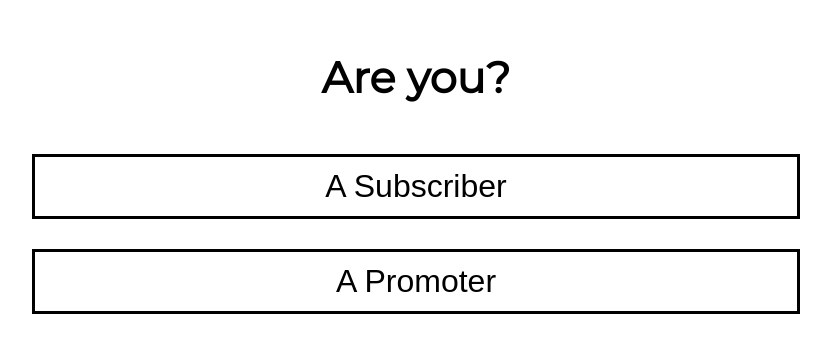
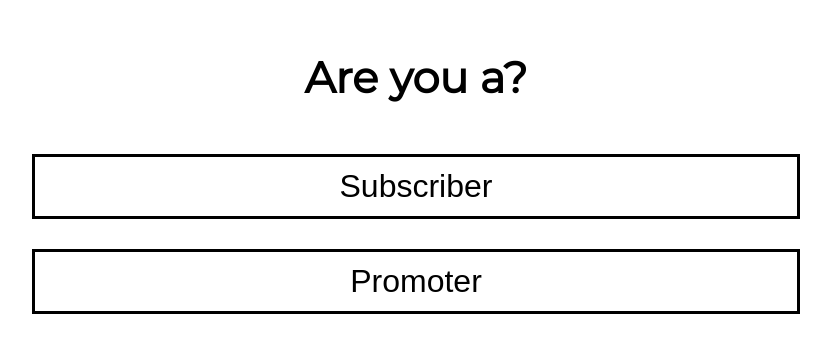
Before and after one commit to SERVSEC-NaN/Rewards-UI, a Next.js app: page /choose in a window 1280 px wide. Shown: the part 217-570 px from the top of the page, without its empty margins (224-1055 px from the left). Built offline with nearby package versions, Linux system fonts and the light colour scheme.

Commit message:
Update choose.tsx

```diff
--- a/pages/choose.tsx
+++ b/pages/choose.tsx
@@ -4,9 +4,9 @@ import styles from '../styles/choose.module.css'
 const Choose: React.FunctionComponent = () : JSX.Element => {
   return (
     <>
-      <h1 className={styles.question}>Are you?</h1>
-      <button className={styles.button}>A Subscriber</button>
-      <button className={styles.button}>A Promoter</button>
+      <h1 className={styles.question}>Are you a?</h1>
+      <button className={styles.button}>Subscriber</button>
+      <button className={styles.button}>Promoter</button>
     </>
   )
 }
```
